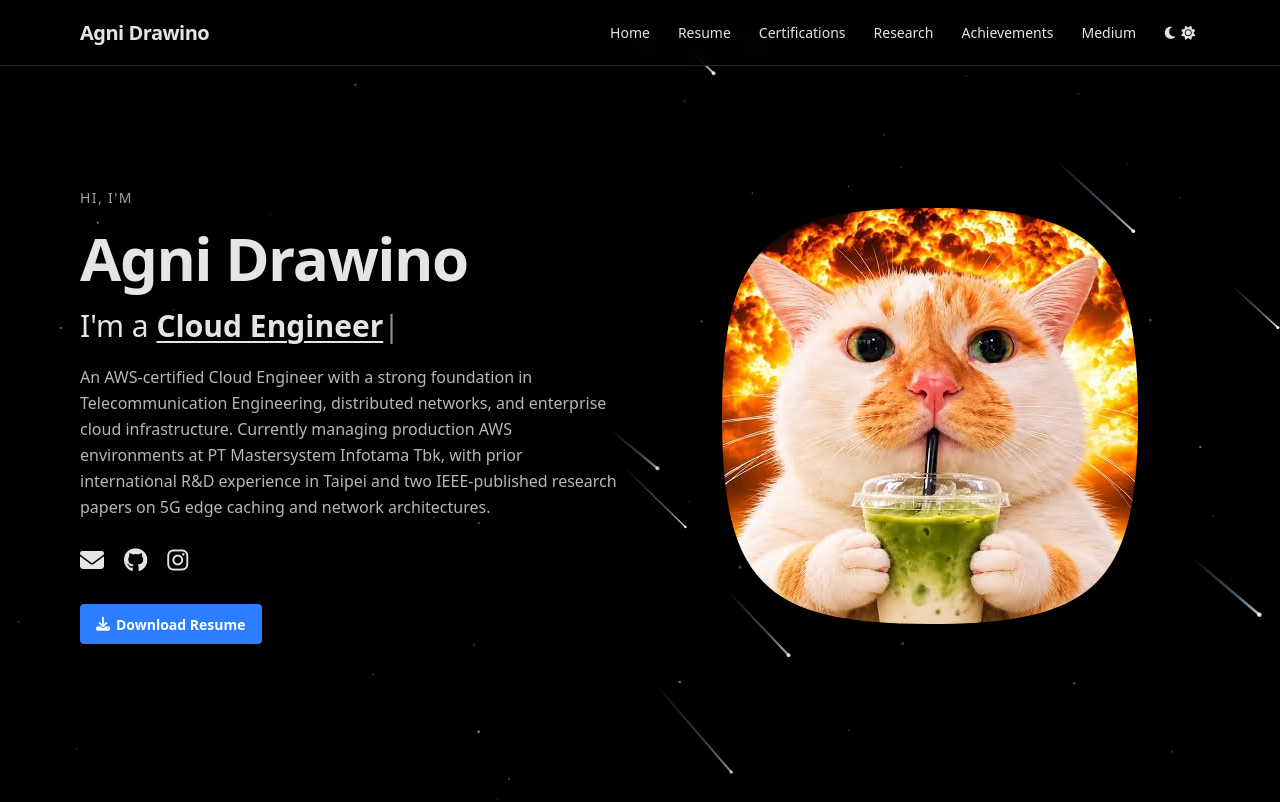
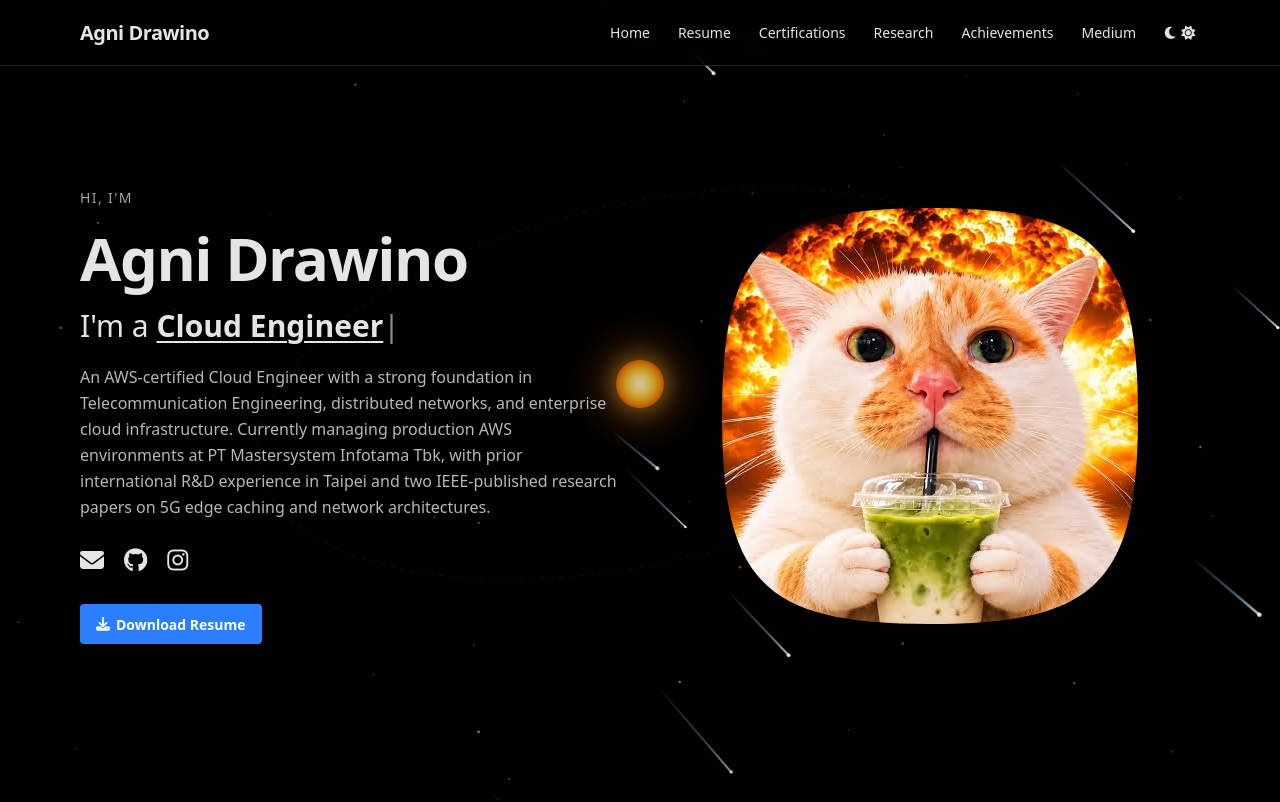
Before and after one commit to agnislur/agnislur.github.io, a plain HTML site: page index.html in a window 1280 px wide. Shown: the top 802 px of the page. Drawn offline with nearby package versions, Linux system fonts and the light colour scheme.

Commit message:
Add solar system simulation: Earth and Moon orbiting the Sun

```diff
--- a/index.html
+++ b/index.html
@@ -864,6 +864,7 @@
         let meteors = [];
         let bigMeteors = [];
         let stars = [];
+        let orbitAngle = 0;
         let nextBigMeteorTime = performance.now() + 2000;
         const prefersReducedMotion =
           window.matchMedia && window.matchMedia('(prefers-reduced-motion: reduce)').matches;
@@ -988,7 +989,113 @@
             }
           }
 
-          // 2. Gambar meteor-meteor normal yang turun lambat dengan gradien ekor
+          // 2. Simulasi Tata Surya: Matahari & Bumi berevolusi sesuai orbitnya
+          const sunX = width * 0.5;
+          const sunY = height * 0.48;
+          const rx = Math.min(width * 0.44, 390);
+          const ry = Math.min(height * 0.25, 180);
+          const tilt = -0.22; // Kemiringan bidang orbit dalam radian (~ -12.6 derajat)
+
+          // Gambar garis orbit elips bergaris putus-putus halus
+          ctx.save();
+          ctx.setLineDash([4, 6]);
+          ctx.lineWidth = 1;
+          ctx.strokeStyle = 'rgba(130, 180, 240, 0.15)';
+          ctx.beginPath();
+          ctx.ellipse(sunX, sunY, rx, ry, tilt, 0, Math.PI * 2);
+          ctx.stroke();
+          ctx.restore();
+
+          // Hitung posisi Bumi di sepanjang orbit
+          const uX = Math.cos(orbitAngle) * rx;
+          const uY = Math.sin(orbitAngle) * ry;
+          const earthX = sunX + uX * Math.cos(tilt) - uY * Math.sin(tilt);
+          const earthY = sunY + uX * Math.sin(tilt) + uY * Math.cos(tilt);
+          const sinTheta = Math.sin(orbitAngle);
+          const earthScale = 1 + sinTheta * 0.28; // Skala dinamis 3D (0.72x saat di belakang, 1.28x saat di depan)
+          const earthIsBehind = sinTheta < 0;
+
+          // Fungsi menggambar Matahari dengan pendar cahaya corona
+          function renderSun() {
+            ctx.save();
+            const corona = ctx.createRadialGradient(sunX, sunY, 15, sunX, sunY, 72);
+            corona.addColorStop(0, 'rgba(255, 190, 60, 0.35)');
+            corona.addColorStop(0.5, 'rgba(255, 120, 20, 0.12)');
+            corona.addColorStop(1, 'rgba(255, 90, 0, 0)');
+            ctx.fillStyle = corona;
+            ctx.beginPath();
+            ctx.arc(sunX, sunY, 72, 0, Math.PI * 2);
+            ctx.fill();
+
+            ctx.shadowBlur = 26;
+            ctx.shadowColor = 'rgba(255, 170, 30, 0.85)';
+            const sunGrad = ctx.createRadialGradient(sunX, sunY, 2, sunX, sunY, 24);
+            sunGrad.addColorStop(0, '#fffef2');
+            sunGrad.addColorStop(0.35, '#ffea70');
+            sunGrad.addColorStop(0.8, '#ff9900');
+            sunGrad.addColorStop(1, '#ff5500');
+            ctx.fillStyle = sunGrad;
+            ctx.beginPath();
+            ctx.arc(sunX, sunY, 24, 0, Math.PI * 2);
+            ctx.fill();
+            ctx.restore();
+          }
+
+          // Fungsi menggambar Planet Bumi dan Bulan
+          function renderEarth() {
+            ctx.save();
+            const r = Math.max(5, 7.5 * earthScale);
+
+            ctx.shadowBlur = 14 * earthScale;
+            ctx.shadowColor = 'rgba(70, 160, 255, 0.85)';
+
+            // Pencahayaan Bumi: sisi menghadap matahari terang, sisi belakang malam
+            const lightAngle = Math.atan2(sunY - earthY, sunX - earthX);
+            const grad = ctx.createRadialGradient(
+              earthX + Math.cos(lightAngle) * (r * 0.4),
+              earthY + Math.sin(lightAngle) * (r * 0.4),
+              r * 0.15,
+              earthX,
+              earthY,
+              r
+            );
+            grad.addColorStop(0, '#70d6ff'); // Laut cerah
+            grad.addColorStop(0.3, '#0096c7'); // Samudra biru
+            grad.addColorStop(0.65, '#2a9d8f'); // Daratan benua kehijauan
+            grad.addColorStop(0.9, '#023e8a'); // Samudra dalam
+            grad.addColorStop(1, '#001233'); // Sisi malam bumi
+
+            ctx.fillStyle = grad;
+            ctx.beginPath();
+            ctx.arc(earthX, earthY, r, 0, Math.PI * 2);
+            ctx.fill();
+
+            // Bulan kecil mengelilingi Bumi
+            const moonDist = 18 * earthScale;
+            const moonAngle = orbitAngle * 6.5;
+            const moonX = earthX + Math.cos(moonAngle) * moonDist;
+            const moonY = earthY + Math.sin(moonAngle) * (moonDist * 0.7);
+            const moonR = Math.max(1.2, 1.8 * earthScale);
+
+            ctx.shadowBlur = 4;
+            ctx.shadowColor = 'rgba(230, 235, 245, 0.7)';
+            ctx.fillStyle = '#e4e8f0';
+            ctx.beginPath();
+            ctx.arc(moonX, moonY, moonR, 0, Math.PI * 2);
+            ctx.fill();
+            ctx.restore();
+          }
+
+          // Render sesuai kedalaman z-order (apakah Bumi di depan atau belakang Matahari)
+          if (earthIsBehind) {
+            renderEarth();
+            renderSun();
+          } else {
+            renderSun();
+            renderEarth();
+          }
+
+          // 3. Gambar meteor-meteor normal yang turun lambat dengan gradien ekor
           for (let i = 0; i < meteors.length; i++) {
             const m = meteors[i];
             const tailX = m.x - (m.vx / m.speed) * m.length;
@@ -1078,6 +1185,7 @@
           }
 
           if (animate) {
+            orbitAngle += prefersReducedMotion ? 0 : 0.0022;
             window.requestAnimationFrame(() => drawFrame(true));
           }
         }
```
